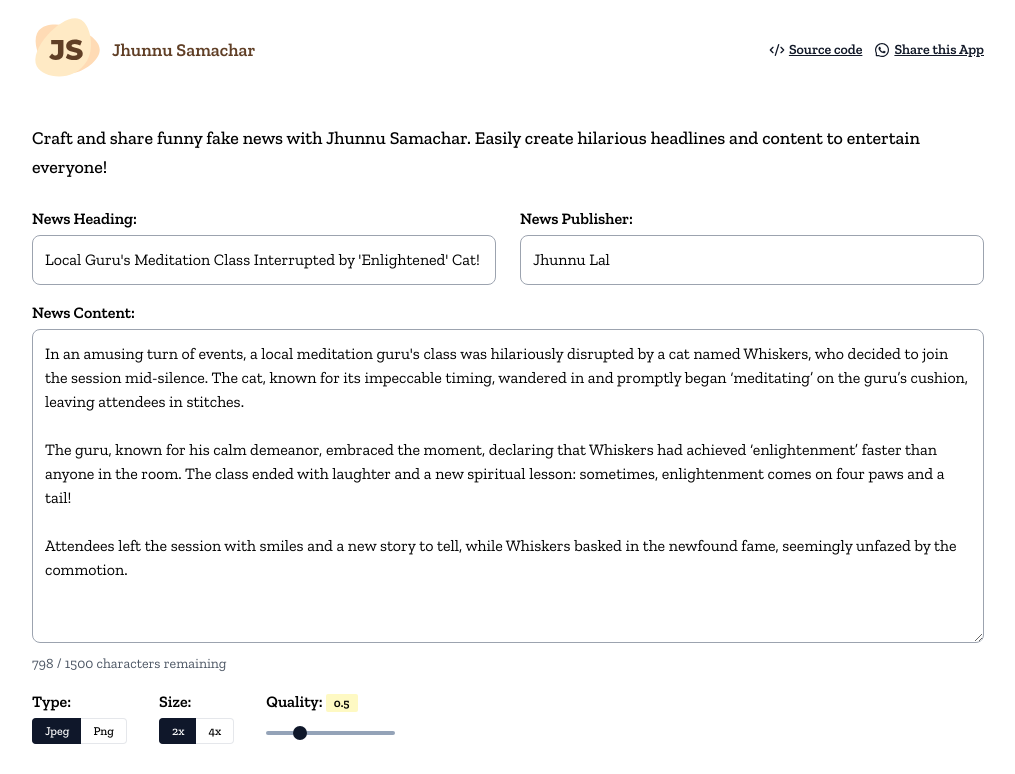
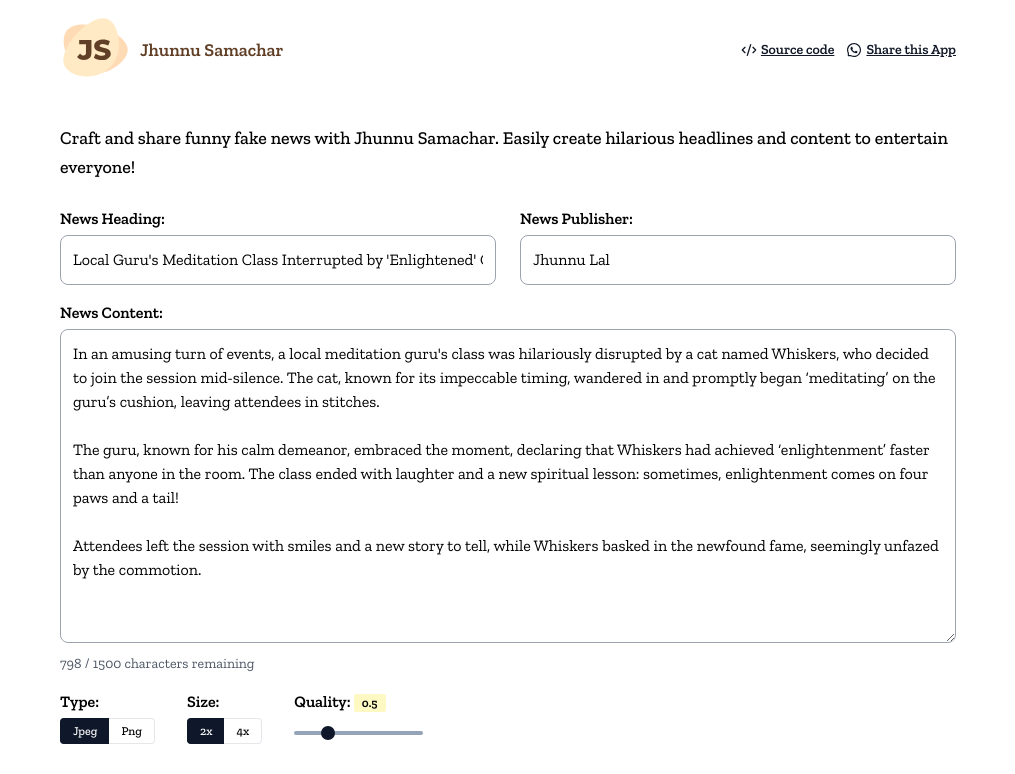
Before and after one commit to vijayhardaha/jhunnu-samachar, a Next.js app: page / in a window 1280 px wide. Shown: the top 774 px of the page, without its empty margins (132-1147 px from the left). Built offline with nearby package versions, Linux system fonts and the light colour scheme; no server answers; a web font is replaced by a local one.

Commit message:
feat(add): add boostrap containers and paddings

```diff
--- a/tailwind.config.js
+++ b/tailwind.config.js
@@ -4,19 +4,22 @@ module.exports = {
 	theme: {
 		extend: {
 			colors: {
-				primary: "#603F26", // Primary color
-				secondary: "#6C4E31", // Secondary color
-				accent: "#FFDBB5", // Accent color
-				highlight: "#FFEAC5", // Highlight color
+				primary: "#603F26",
+				secondary: "#6C4E31",
+				accent: "#FFDBB5",
+				highlight: "#FFEAC5",
 			},
 			container: {
 				screens: {
-					lg: "1024px",
+					sm: "540px",
+					md: "720px",
+					lg: "960px",
 				},
 				padding: {
-					DEFAULT: "1.5rem",
-					sm: "2rem",
-					lg: "2.25rem",
+					DEFAULT: "1rem",
+					sm: "1rem",
+					md: "1.5rem",
+					lg: "2rem",
 				},
 			},
 		},
```
